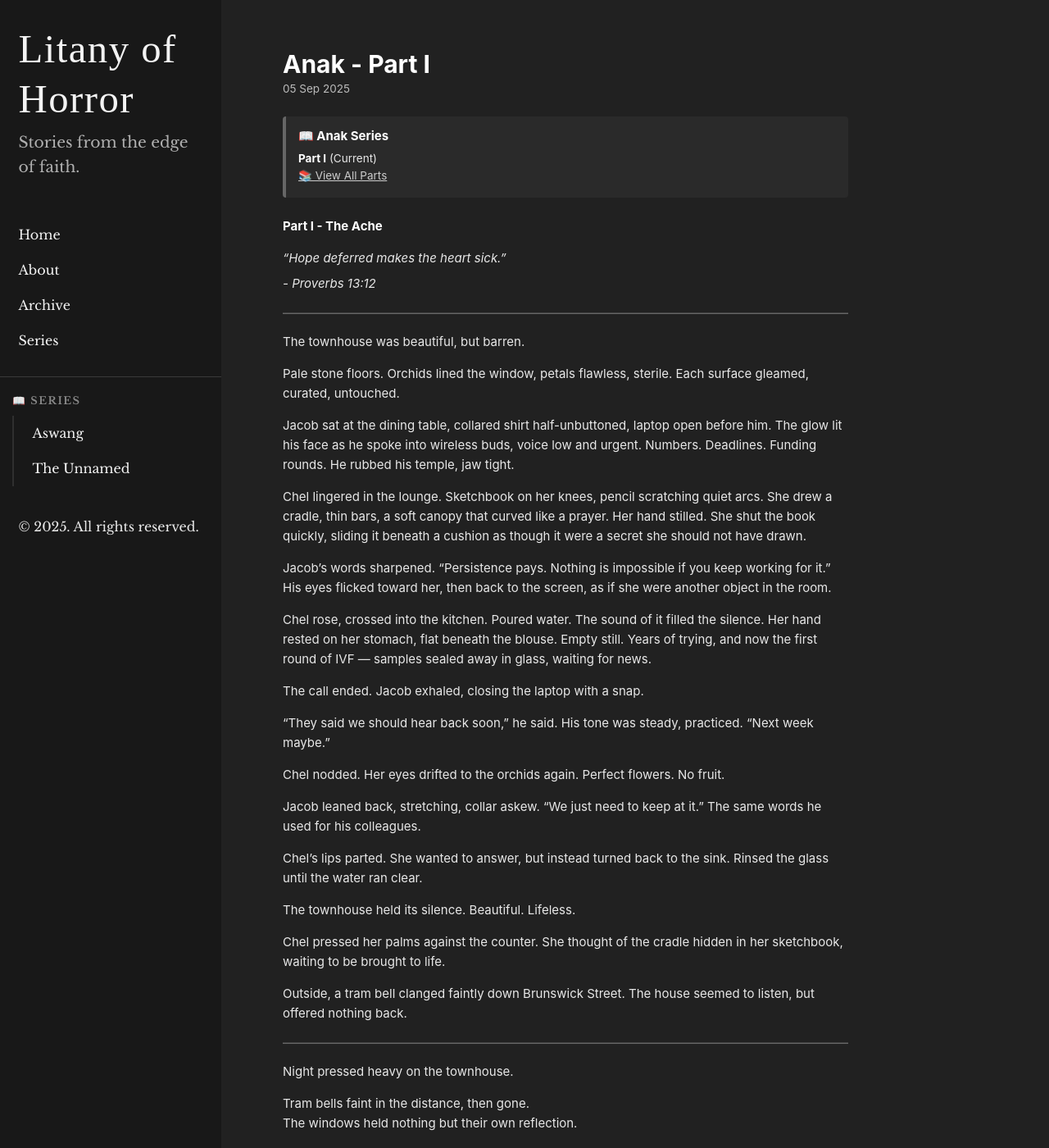
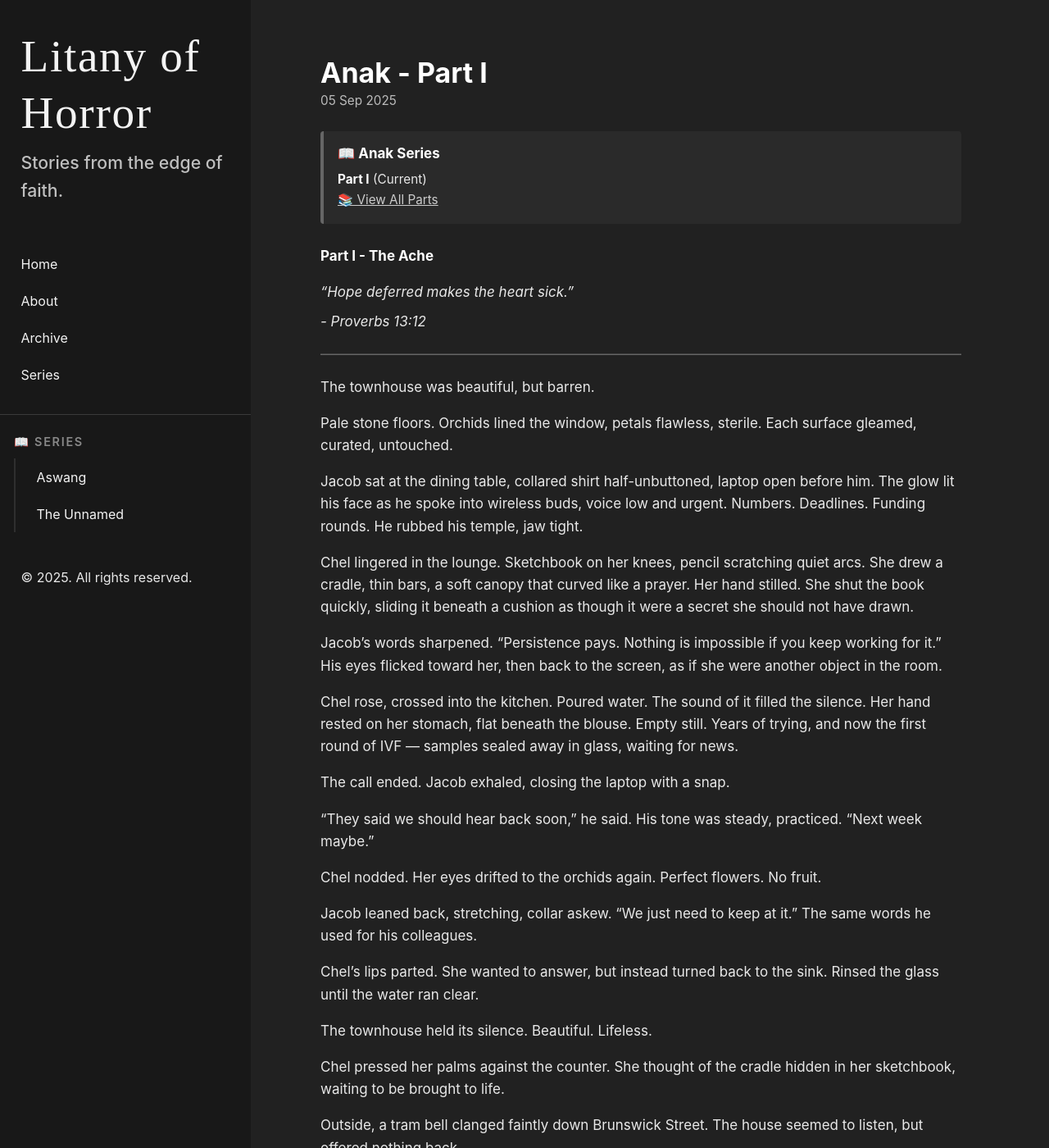
Before and after one commit to fearfulsmtry/litany-of-horror, a Jekyll site: the page built from _posts/2025-09-04-anak-part-i.md, in a window 1280 px wide and 1400 px high. Shown: the whole window at 82% size. Built offline with Jekyll 4.4.1, drawn with Linux system fonts in a browser that asks for light colours; some web fonts are replaced.

Commit message:
font changes

```diff
--- a/_includes/head.html
+++ b/_includes/head.html
@@ -18,7 +18,7 @@
   <link rel="stylesheet" href="{{ '/public/css/poole.css' | relative_url }}">
   <link rel="stylesheet" href="{{ '/public/css/syntax.css' | relative_url }}">
   <link rel="stylesheet" href="{{ '/public/css/hyde.css' | relative_url }}">
-  <link rel="stylesheet" href="https://fonts.googleapis.com/css?family=UnifrakturCook:700|Libre+Baskerville:400,400italic,700">
+  <link rel="stylesheet" href="https://fonts.googleapis.com/css?family=UnifrakturCook:700">
 
   <!-- Icons -->
   <link rel="apple-touch-icon-precomposed" sizes="144x144" href="{{ '/assets/images/site/logo.png' | relative_url }}">
--- a/_posts/2025-09-04-anak-part-i.md
+++ b/_posts/2025-09-04-anak-part-i.md
@@ -60,7 +60,7 @@ A sound.
 
 Thin. Trembling.
 
-**A newborn’s cry**, drifting faintly through the townhouse.
+_A newborn’s cry_, drifting faintly through the townhouse.
 
 Chel froze. Her breath caught in her throat.
 
--- a/public/css/hyde.css
+++ b/public/css/hyde.css
@@ -33,12 +33,12 @@ html {
 }
 @media (min-width: 48em) {
   html {
-    font-size: 14px;
+    font-size: 16px;
   }
 }
 @media (min-width: 58em) {
   html {
-    font-size: 15px;
+    font-size: 17px;
   }
 }
 
@@ -72,8 +72,8 @@ html {
 /* Lead paragraph under title */
 .lead {
   font-size: 1.25rem;
-  font-weight: 300;
-  color: #afafaf;
+  font-weight: 500;
+  color: #bfbfbf;
 }
 
 /* Container
@@ -111,6 +111,7 @@ html {
   padding: .5rem 1rem;
   line-height: 1.75;
   color: #afafaf;
+  font-weight: 500;
 }
 .sidebar-nav-item.active,
 a.sidebar-nav-item:hover,
@@ -146,6 +147,7 @@ a.sidebar-nav-item:focus {
   padding-left: 1.25rem;
   border-left: 2px solid rgba(255,255,255,.1);
   margin-left: 1rem;
+  font-weight: 500;
 }
 
 .sidebar-series-item:hover,
@@ -177,7 +179,7 @@ a.sidebar-nav-item:focus {
   width: 14rem;
   visibility: hidden;
   overflow-y: auto;
-  font-family: "Libre Baskerville", "Times New Roman", serif;
+  font-family: "Inter", "Segoe UI", "Roboto", -apple-system, BlinkMacSystemFont, sans-serif;
   font-size: .875rem; /* 15px */
   color: #f3f3f3;
   background-color: #181818;
@@ -451,7 +453,7 @@ a.sidebar-nav-item:focus {
 }
 
 .hero-title {
-  font-family: 'UnifrakturCook', cursive;
+  font-family: "Inter", "Segoe UI", "Roboto", -apple-system, BlinkMacSystemFont, sans-serif;
   font-size: 3rem;
   margin-bottom: 1rem;
   color: #ffffff;
@@ -479,7 +481,7 @@ a.sidebar-nav-item:focus {
 }
 
 .series-showcase h3 {
-  font-family: 'UnifrakturCook', cursive;
+  font-family: "Inter", "Segoe UI", "Roboto", -apple-system, BlinkMacSystemFont, sans-serif;
   font-size: 2rem;
   margin-bottom: 0.5rem;
   color: #f3f3f3;
@@ -564,7 +566,7 @@ a.sidebar-nav-item:focus {
 .nav-item h4 {
   margin-top: 0;
   margin-bottom: 0.5rem;
-  font-family: 'UnifrakturCook', cursive;
+  font-family: "Inter", "Segoe UI", "Roboto", -apple-system, BlinkMacSystemFont, sans-serif;
   color: #f3f3f3;
 }
 
--- a/public/css/poole.css
+++ b/public/css/poole.css
@@ -44,13 +44,13 @@ body {
 
 html {
   font-family: "Inter", "Segoe UI", "Roboto", -apple-system, BlinkMacSystemFont, sans-serif;
-  font-size: 14px;
+  font-size: 16px;
   font-weight: 400;
   line-height: 1.6;
 }
 @media (min-width: 38em) {
   html {
-    font-size: 15px;
+    font-size: 17px;
   }
 }
 
```
